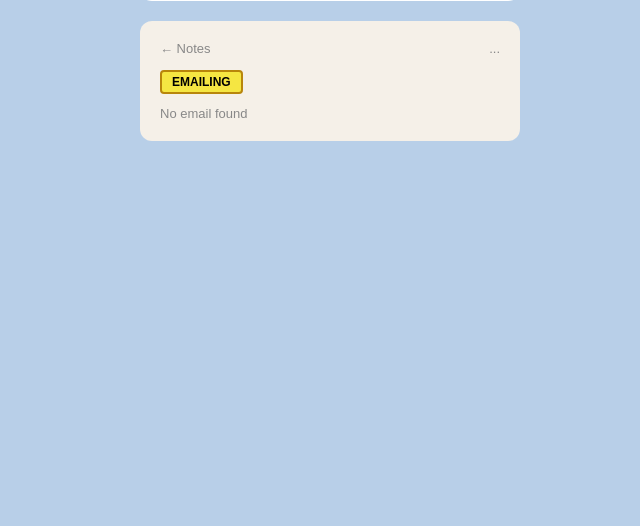
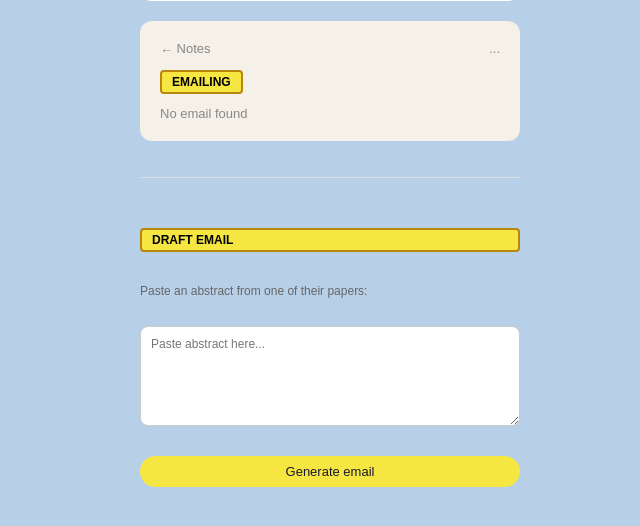
Before and after one commit to dasadishree/emailbot, a Flask app: page /professor in a window 1280 px wide. Shown: the part 233-759 px from the top of the page, without its empty margins (640-1280 px from the left). Run offline with Flask 3, Linux system fonts and the light colour scheme; some libraries are stand-ins or nearby versions.

Commit message:
email drafting tool

````diff
--- a/app.py
+++ b/app.py
@@ -618,6 +618,152 @@ def search():
     })
 
 
+def _clean_email_text(raw_text):
+    text = _remove_think_blocks((raw_text or "").strip())
+    if text.startswith("```"):
+        text = re.sub(r"^```(?:\w+)?\s*", "", text, flags=re.IGNORECASE)
+        text = re.sub(r"\s*```$", "", text)
+    return text.strip()
+
+
+EMAIL_TEMPLATE_PATH = os.path.join(os.path.dirname(os.path.abspath(__file__)), "static", "email.txt")
+
+
+def _load_email_template():
+    with open(EMAIL_TEMPLATE_PATH, encoding="utf-8") as template_file:
+        return template_file.read()
+
+
+def _format_professor_salutation(name):
+    """Return name for use after 'Dear Dr.' in the template."""
+    name = (name or "").strip()
+    if not name:
+        return "[Professor Name]"
+    lowered = name.lower()
+    for prefix in ("dr.", "dr ", "professor", "prof."):
+        if lowered.startswith(prefix):
+            name = name[len(prefix) :].strip()
+            break
+    parts = name.split()
+    return parts[-1] if parts else name
+
+
+def _fetch_email_fields_from_ai(abstract, prof_name, professor_context):
+    response = requests.post(
+        "https://ai.hackclub.com/proxy/v1/chat/completions",
+        headers={
+            "Authorization": "Bearer " + API_KEY,
+            "Content-Type": "application/json",
+        },
+        json={
+            "model": "qwen/qwen3-32b",
+            "max_tokens": 1024,
+            "messages": [
+                {
+                    "role": "system",
+                    "content": (
+                        "You help fill in parts of a student outreach email. "
+                        "Respond with raw JSON only — no markdown, no backticks, no explanation. "
+                        'Schema: {"publication_name": "...", "study_sentence": "..."}'
+                    ),
+                },
+                {
+                    "role": "user",
+                    "content": f"""Read this abstract from Professor {prof_name}'s work.
+
+Professor context:
+{professor_context}
+
+Abstract:
+{abstract}
+
+Return JSON with:
+- publication_name: the paper title if stated in the abstract, otherwise a short accurate descriptive title for the study (in quotes is fine)
+- study_sentence: exactly ONE sentence from the perspective of a passionate high school student explaining what they found interesting and one or two specific details from the study. Do not start with "I was" or "I found". Write it so it flows after "I was particularly interested in your recent work: [title]." — e.g. "The way you applied X to Y was especially compelling because..."
+
+Only use facts from the abstract. Do not invent results.""",
+                },
+            ],
+        },
+        timeout=120,
+    )
+    response.raise_for_status()
+    raw_text = response.json()["choices"][0]["message"]["content"]
+    parsed = _parse_llm_json(raw_text)
+    publication_name = (parsed.get("publication_name") or "").strip()
+    study_sentence = (parsed.get("study_sentence") or "").strip()
+    if not publication_name or not study_sentence:
+        raise ValueError("Missing publication_name or study_sentence from AI")
+    return publication_name, study_sentence
+
+
+def _fill_email_template(template, prof_name, publication_name, study_sentence):
+    email_text = template.replace("{PROFESSOR NAME}", _format_professor_salutation(prof_name))
+    email_text = email_text.replace("{PUBLICATION NAME}", publication_name)
+    email_text = re.sub(
+        r"\{sentence about[^}]+\}",
+        study_sentence,
+        email_text,
+        flags=re.IGNORECASE,
+    )
+    return email_text.strip()
+
+
+@app.route("/generate-email", methods=["POST"])
+def generate_email():
+    payload = request.get_json(silent=True) or {}
+    abstract = (payload.get("abstract") or "").strip()
+    prof_name = (payload.get("prof_name") or "").strip() or "the professor"
+    school = (payload.get("school") or "").strip()
+    role = (payload.get("role") or "").strip()
+    topics = payload.get("topics") or []
+    summary = (payload.get("summary") or "").strip()
+
+    if not abstract:
+        return jsonify({"error": "Please paste an abstract first."}), 400
+    if not API_KEY:
+        return jsonify({"error": "Missing HACKCLUB_API_KEY in .env"}), 500
+
+    try:
+        template = _load_email_template()
+    except OSError:
+        return jsonify({"error": "Email template file (static/email.txt) not found."}), 500
+
+    if isinstance(topics, list):
+        topics_text = ", ".join(str(t) for t in topics if t)
+    else:
+        topics_text = str(topics).strip()
+
+    context_parts = []
+    if school:
+        context_parts.append(f"University: {school}")
+    if role:
+        context_parts.append(f"Role: {role}")
+    if topics_text:
+        context_parts.append(f"Research areas: {topics_text}")
+    if summary:
+        context_parts.append(f"Research summary: {summary}")
+    professor_context = "\n".join(context_parts) or "No extra professor details provided."
+
+    try:
+        publication_name, study_sentence = _fetch_email_fields_from_ai(
+            abstract, prof_name, professor_context
+        )
+        email_text = _fill_email_template(
+            template, prof_name, publication_name, study_sentence
+        )
+        return jsonify({"email": email_text})
+    except requests.HTTPError as exc:
+        return jsonify({"error": _ai_error_message(exc, exc.response)}), 502
+    except requests.RequestException as exc:
+        response = getattr(exc, "response", None)
+        return jsonify({"error": _ai_error_message(exc, response)}), 502
+    except (KeyError, IndexError, json.JSONDecodeError, TypeError, ValueError):
+        return jsonify({
+            "error": "Could not fill in the publication details from the abstract. Try again or paste a clearer abstract."
+        }), 502
+
+
 @app.route("/api/check-url")
 def check_url():
     url = normalize_url(request.args.get("url"))
--- a/static/professor.js
+++ b/static/professor.js
@@ -149,3 +149,69 @@
 
     refreshLinks();
 })();
+
+function getProfDetail() {
+    const raw = localStorage.getItem("profDetail");
+    if (!raw) return {};
+    try {
+        return JSON.parse(raw);
+    } catch {
+        return {};
+    }
+}
+
+async function generateEmail() {
+    const abstract = document.getElementById("abstract-input").value.trim();
+    const output = document.getElementById("email-output");
+    const copyBtn = document.getElementById("copy-btn");
+
+    if (!abstract) {
+        output.textContent = "Please paste an abstract first.";
+        output.classList.add("visible");
+        return;
+    }
+
+    const prof = getProfDetail();
+    const nameEl = document.querySelector(".prof-sidebar-name");
+    const profName = (prof.name || (nameEl && nameEl.textContent.trim()) || "the professor");
+
+    output.textContent = "Generating email...";
+    output.classList.add("visible");
+    copyBtn.classList.remove("visible");
+
+    try {
+        const response = await fetch("/generate-email", {
+            method: "POST",
+            headers: { "Content-Type": "application/json" },
+            body: JSON.stringify({
+                abstract,
+                prof_name: profName,
+                school: prof.school || "",
+                role: prof.role || "",
+                topics: prof.topics || [],
+                summary: prof.summary || "",
+            }),
+        });
+        const data = await response.json();
+        if (!response.ok) {
+            output.textContent = data.error || "Failed to generate email. Try again.";
+            return;
+        }
+        if (data.email) {
+            output.textContent = data.email;
+            copyBtn.classList.add("visible");
+        } else {
+            output.textContent = data.error || "Something went wrong, try again.";
+        }
+    } catch (err) {
+        output.textContent = "Failed to generate email. Is the server running?";
+    }
+}
+
+function copyEmail() {
+    const output = document.getElementById("email-output")
+    navigator.clipboard.writeText(output.textContent)
+    const btn = document.getElementById("copy-btn")
+    btn.textContent = "Copied!"
+    setTimeout(() => btn.textContent = "Copy email", 2000)
+}
--- a/static/style.css
+++ b/static/style.css
@@ -357,3 +357,52 @@ a.nav-btn{
     color: #1a1a2e;
     background: white;
 }
+
+/* abstract chatbot */
+#abstract-input{
+    width: 100%;
+    height: 100px;
+    padding: 10px;
+    font-size: 12px;
+    border: 1px solid #ccc;
+    border-radius: 8px;
+    resize: vertical;
+    margin-bottom: 10px;
+    font-family: sans-serif;
+}
+.notes-divider{
+    border-top: 1px solid #ddd;
+    margin: 16px 0;
+}
+#email-output{
+    margin-top:12px;
+    background:white;
+    border-radius:8px;
+    padding:14px;
+    font-size:13px;
+    line-height:1.7;
+    white-space:pre-wrap;
+    display:none;
+    border:1px solid #ddd;
+}
+#email-output.visible{
+    display: block;
+}
+.copy-btn{
+    background:#1a2e4a;
+    color:white;
+    border:none;
+    border-radius:20px;
+    padding:8px 16px;
+    font-size: 12px;
+    cursor: pointer;
+    margin-top:10px;
+    display: none;
+}
+.copy-btn.visible{
+    display:block;
+}
+.copy-btn:hover{
+    background:#f5e642;
+    color:#1a1a2e;
+}
--- a/templates/professor.html
+++ b/templates/professor.html
@@ -64,6 +64,14 @@
                     {% endif %}
                 </div>
 
+                <div class="notes-divider"></div>
+                <div class="notes-tag" style="margin-top:14px">DRAFT EMAIL</div>
+                <p style="font-size:12px; color:#666; margin-bottom:8px">Paste an abstract from one of their papers:</p>
+                <textarea id="abstract-input" placeholder="Paste abstract here..."></textarea>
+                <button class="notes-email-btn" onclick="generateEmail()">Generate email</button>
+                <div id="email-output"></div>
+                <button class="copy-btn" id="copy-btn" onclick="copyEmail()">Copy email</button>
+
                 <div class="prof-sidebar-card" id="prof-links-card" {% if not faculty_profile_url and not scholar_author_url %}style="display:none"{% endif %}>
                     <div class="prof-sidebar-section">
                         <h3>Links</h3>
````
Also changed, not shown: static/email.txt (added, +19 -0 lines), 1 other file.
